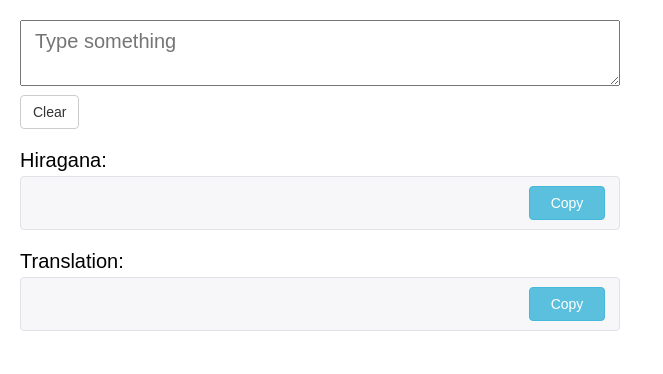
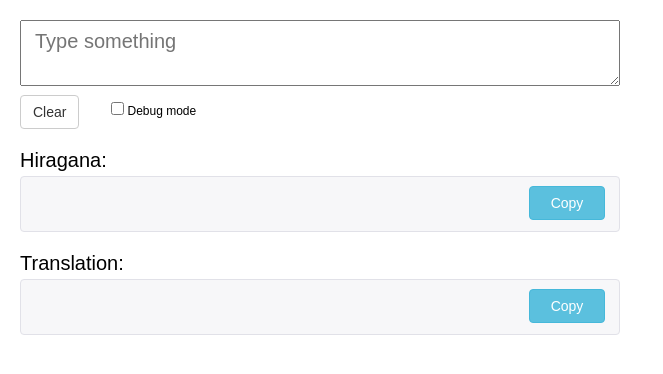
Before and after one commit to njung1292/hangeul-to-hiragana, a React (Create React App) app in the folder src/client/: page / in a window 1280 px wide. Shown: the top 374 px of the page, without its empty margins (0-663 px from the left). Built offline with nearby package versions, Linux system fonts and the light colour scheme.

Commit message:
Added debug mode toggle

```diff
--- a/src/client/src/App.css
+++ b/src/client/src/App.css
@@ -10,6 +10,14 @@ textarea {
   -webkit-box-sizing: border-box;
   -moz-box-sizing: border-box;
   box-sizing: border-box;
+}
+
+.debug-mode-checkbox {
+  margin-left: 32px;
+}
+
+label {
+  font-size: 12px;
 }
 
 .wrapper {
@@ -25,7 +33,7 @@ textarea {
   border: 1px solid #e1e1e8;
   border-radius: 4px;
   padding: 9px 14px;
-  min-height: 34px;
+  min-height: 36px;
   background-color: #f7f7f9;
 }
 
--- a/src/client/src/App.js
+++ b/src/client/src/App.js
@@ -7,6 +7,7 @@ class App extends React.Component {
   constructor(props) {
     super(props);
     this.state = {
+      debugMode: false,
       hiraganaCopied: false,
       translationCopied: false,
       hiraganaOutput: '',
@@ -19,6 +20,7 @@ class App extends React.Component {
     this.handleInputChange = this.handleInputChange.bind(this);
     this.handleOnCopyHiragana = this.handleOnCopyHiragana.bind(this);
     this.handleOnCopyTranslation = this.handleOnCopyTranslation.bind(this);
+    this.handleDebugMode = this.handleDebugMode.bind(this);
 
     // DOM Refs
     this.textareaRef = React.createRef();
@@ -71,6 +73,11 @@ class App extends React.Component {
           hiraganaCopied: true,
           translationCopied: false
         });
+      })
+      .catch((e) => {
+        if (this.state.debugMode) {
+          alert(e);
+        }
       });
   }
 
@@ -81,7 +88,16 @@ class App extends React.Component {
           hiraganaCopied: false,
           translationCopied: true
         });
+      })
+      .catch((e) => {
+        if (this.state.debugMode) {
+          alert(e);
+        }
       });
+  }
+
+  handleDebugMode() {
+    this.setState((prevState) => ({debugMode: !prevState.debugMode}));
   }
 
   render() {
--- a/src/client/src/AppTemplate.js
+++ b/src/client/src/AppTemplate.js
@@ -10,6 +10,12 @@ function AppTemplate() {
         ref={this.textareaRef}
         onChange={this.handleInputChange}/>
       <button className="clear-btn" onClick={this.handleClear}>Clear</button>
+      <input type="checkbox"
+        name="debugMode"
+        className="debug-mode-checkbox"
+        value={this.state.debugMode}
+        onChange={this.handleDebugMode}/>
+      <label htmlFor="debugMode">Debug mode</label>
       <div className="section">
         Hiragana:
         <div className="output">
```
